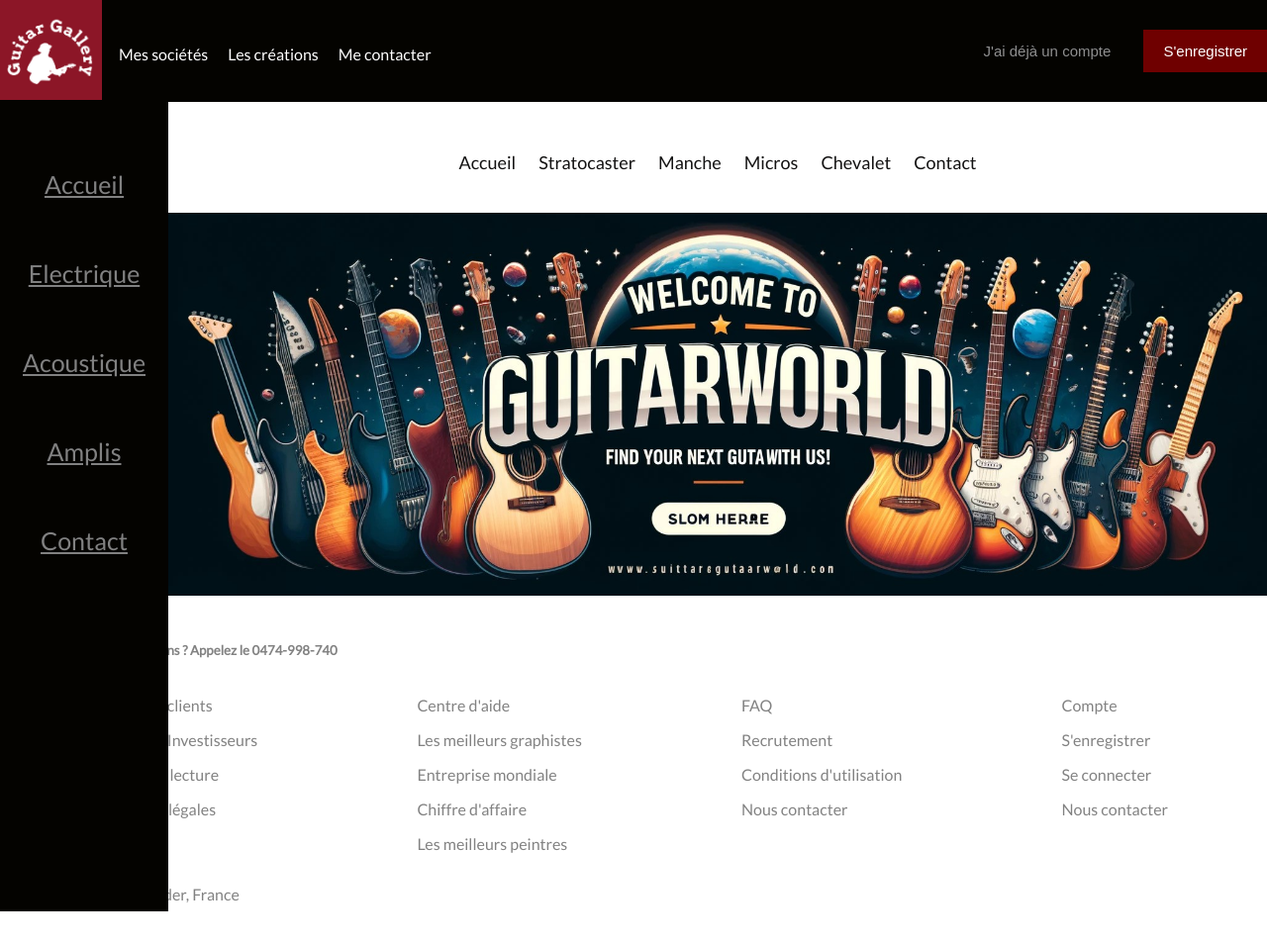
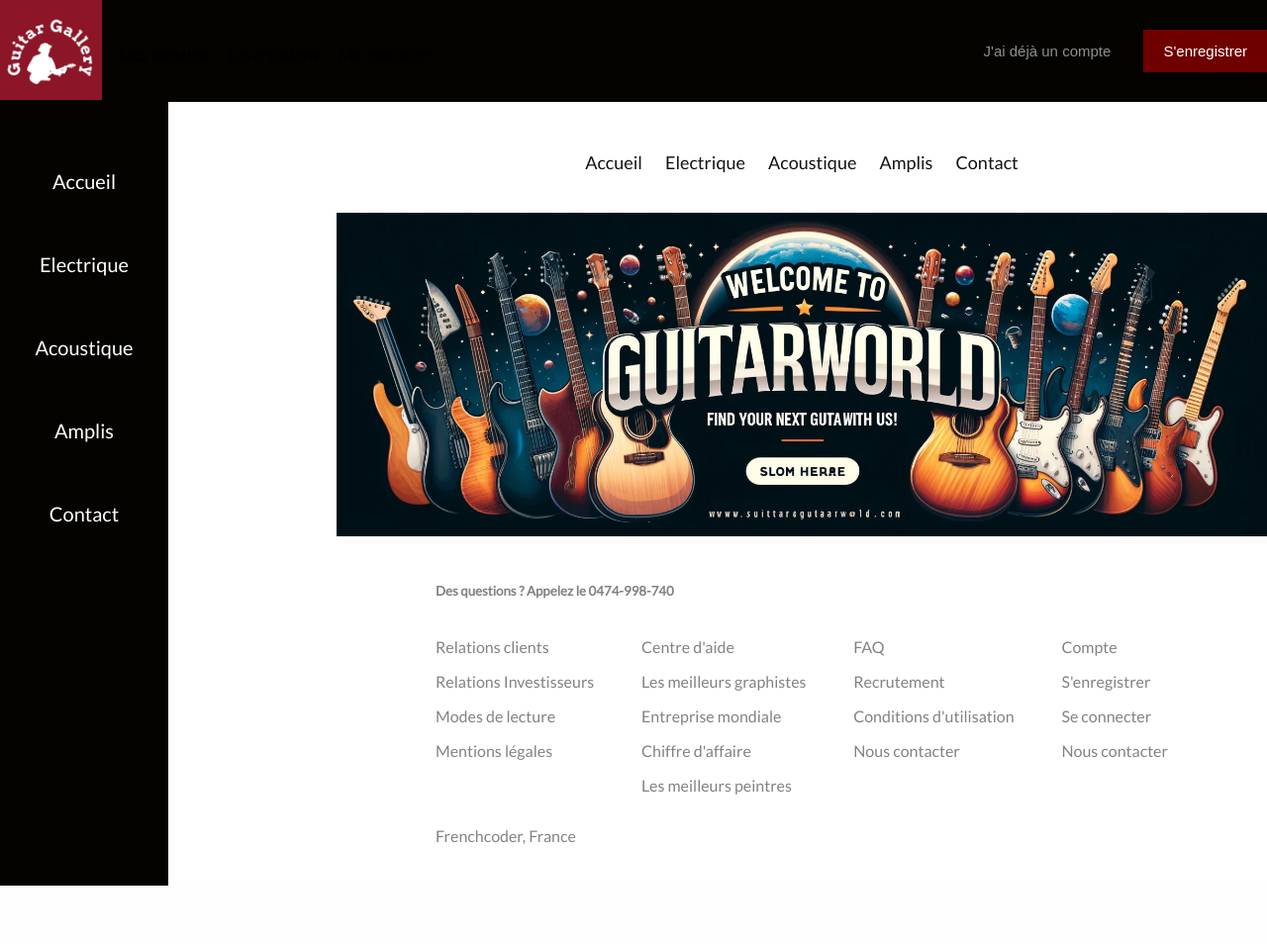
Before and after one commit to viicorico/premier-site-web-, a PHP site: page / in a window 1280 px wide. Shown: the whole page at 99% size. After the commit the page ends 895 px from the top, so only its background shows below. Run offline with PHP 8.4, Linux system fonts and the light colour scheme.

Commit message:
Changement des fichiers html en fichier php + lien vers la page electrique effectif

```diff
--- a/contact.html
+++ /dev/null
@@ -1,4 +0,0 @@
-<html lang="fr">
-<head>
-  <meta charset="UTF-8">
-  <meta name="viewport" content="width=device-width, initial-scale=1">
--- a/css/style.css
+++ b/css/style.css
@@ -3,12 +3,16 @@ body{
   background-color: #fff;
   padding: 0;
   margin: 0;
-  color: #fff;
+  color: #000000;
   font-family: 'Lato', sans-serif;
 }
 
+main {
+  margin-left: 170px; /* Correspond à la largeur du menu gauche */
+}
+
 /* Barre de navigation */
-#premiernav{
+#navfixe{
   display:flex;
   flex-wrap:wrap;
   justify-content: space-between;
@@ -17,6 +21,33 @@ body{
   top: 0;
   background-color: #040300;
   padding: 30px 0px;
+}
+#navfixe .onglets{
+  display:flex;
+  flex-wrap:wrap;
+  margin-top: 5px;
+  padding-left: 120px;
+}
+
+#navfixe .onglets a {
+  margin-right: 20px;
+  cursor:pointer;
+}
+#navfixe .buttons button{
+  padding: 13px 20px;
+  color: #fff;
+  border:none;
+  font-size: 15px;
+  cursor:pointer;
+  outline:none;
+}
+#navfixe .buttons .login{
+  background-color: inherit;
+  margin-right: 10px;
+  color: #8f8f8f;
+}
+#navfixe .buttons .register{
+  background-color: #7c0000e5;
 }
 .logo {
     display: block;
@@ -30,43 +61,39 @@ body{
     width: auto;
     height: 100%;
 }
+/* Fin de la premiere barre de navigation*/
 
-.menu_droit {
-  margin-left: 170px; /* Correspond à la largeur du menu gauche */
-}
-#premiernav .onglets{
-  display:flex;
-  flex-wrap:wrap;
-  margin-top: 5px;
-  padding-left: 120px;
+.menu_gauche {
+  margin-top: 101px;
+  height: 100%;
+  width: 170px;
+  position: fixed;
+  z-index: 1;
+  top: 0;
+  left: 0;
+  background-color: #040300;
+  overflow-x: hidden;
+  padding-top: 20px;
 }
 
-#premiernav .onglets a {
-  margin-right: 20px;
-  cursor:pointer;
+.menu_gauche a {
+  display: flex;
+  justify-content: center;
+  font-size: 20px;
+  color: #fff;
+  padding-bottom: 10px;
+  margin-top: 50px;
+  text-decoration: none;
 }
-#premiernav .buttons button{
-  padding: 13px 20px;
-  color: #fff;
-  border:none;
-  font-size: 15px;
-  cursor:pointer;
-  outline:none;
-}
-#premiernav .buttons .login{
-  background-color: inherit;
-  margin-right: 10px;
-  color: #8f8f8f;
-}
-#premiernav .buttons .register{
-  background-color: #7c0000e5;
+/* Styles spécifiques à la page d'accueil */
+.contenu_droite {
+  margin-left: 170px; /* Correspond à la largeur du menu gauche */
 }
 
 .banner img {
     width: 100%; /* Ajustez la largeur de l'image à 100% de la largeur du conteneur */
     height: auto; /* Pour maintenir le rapport hauteur/largeur */
 }
-/* Fin de la premiere barre de navigation*/
 
 .nav-menu {
     text-align: center;
@@ -99,7 +126,6 @@ body{
     color: #f39c12; /* Couleur vive pour effet hover */
 }
 
-
 /* Header */
 header{
   margin-top: 40px;
@@ -109,29 +135,6 @@ header{
   background-position: center;
 }
 /* Fin du header */
-.menu_gauche {
-    margin-top: 101px;
-    height: 100%;
-    width: 170px;
-    position: fixed;
-    z-index: 1;
-    top: 0;
-    left: 0;
-    background-color: #040300;
-    overflow-x: hidden;
-    padding-top: 20px;
-  }
-
-  .menu_gauche a {
-    display: flex;
-    justify-content: center;
-    font-size: 25px;
-    color: #818181;
-    padding-bottom: 10px;
-    margin-top: 50px;
-    ;
-
-  }
 
 
 /* Pied de page */
@@ -139,6 +142,7 @@ footer{
   background-color: #fff;
   padding: 25px 100px;
   color:#828282;
+  margin-left: 170px;
 }
 footer .colonnes{
   display: flex;
@@ -151,7 +155,7 @@ footer .colonnes{
   body .page{
     margin: 10px;
   }
-  #premiernav .onglets{
+  #navfixe .onglets{
     display:none;
   }
   header{
@@ -163,3 +167,14 @@ footer .colonnes{
     padding: 100px;
   }
 }
+/* FIN Styles spécifiques à la page d'accueil */
+
+/* Styles spécifiques à la page des guitares électriques */
+
+.electrique-titre {
+  text-align: center;
+}
+
+
+
+/* FIN Styles spécifiques à la page des guitares électriques */
--- a/index.html
+++ /dev/null
@@ -1,98 +0,0 @@
-<html lang="fr">
-<head>
-  <meta charset="UTF-8">
-  <meta name="viewport" content="width=device-width, initial-scale=1">
-  <title>Site complet moderne</title>
-  <link rel="stylesheet" href="/css/style.css">
-</head>
-<body>
-    <section class="page" id="page">
-      <!-- Barre de navigation -->
-      <nav id="premiernav">
-          <a href="index.html" class="logo">
-              <img src="img/logo.PNG" alt="Guitar Gallery">
-          </a>
-        <div class="onglets">
-          <a>Mes sociétés</a>
-          <a>Les créations</a>
-          <a>Me contacter</a>
-        </div>
-        <div class="buttons">
-          <button class="login">J'ai déjà un compte</button>
-          <button class="register">S'enregistrer</button>
-        </div>
-      </nav>
-        <!-- Fin de la barre de navigation -->
-         <!-- début du menu droit -->
-      <div class="menu_droit">
-      <nav id="deuxiemenav">
-          <div class="nav-menu">
-                      <ul>
-                          <li><a href="index.html">Accueil</a></li>
-                          <li><a href="Stratocaster.html">Stratocaster</a></li>
-                          <li><a href="manche.html">Manche</a></li>
-                          <li><a href="micros.html">Micros</a></li>
-                          <li><a href="chevalet.html">Chevalet</a></li>
-                          <li><a href="Contact.html">Contact</a></li>
-                      </ul>
-                  </div>
-      </nav>
-      <!-- Header -->
-      <header>
-          <div class="banner">
-              <img src="img/banniere.jpg" alt="Bannière">
-          </div>
-      </header>
-      <!-- Fin du header -->
-
-
-<div class="menu_gauche">
-    <a href="index.html">Accueil</a>
-    <a href="electrique.html">Electrique</a>
-    <a href="acoustique.html">Acoustique</a>
-    <a href="amplificateur.html">Amplis</a>
-    <a href="contact.html">Contact</a>
-</div>
-
-    <!-- Informations -->
-
-    <!-- Fin des informations -->
-  </section>
-
-  <!-- Pied de page -->
-  <footer>
-      <h5>Des questions ? Appelez le 0474-998-740</h5>
-      <div class="colonnes">
-        <div class="colonne">
-          <p>Relations clients</p>
-          <p>Relations Investisseurs</p>
-          <p>Modes de lecture</p>
-          <p>Mentions légales</p>
-        </div>
-        <div class="colonne">
-          <p>Centre d'aide</p>
-          <p>Les meilleurs graphistes</p>
-          <p>Entreprise mondiale</p>
-          <p>Chiffre d'affaire</p>
-          <p>Les meilleurs peintres</p>
-        </div>
-        <div class="colonne">
-          <p>FAQ</p>
-          <p>Recrutement</p>
-          <p>Conditions d'utilisation</p>
-          <p>Nous contacter</p>
-        </div>
-        <div class="colonne">
-          <p>Compte</p>
-          <p>S'enregistrer</p>
-          <p>Se connecter</p>
-          <p>Nous contacter</p>
-        </div>
-      </div>
-      <p>Frenchcoder, France</p>
-    </footer>
-  <!-- Fin du pied de page -->
-</div>
-   <!-- Fin du menu droit -->
-</body>
-</html>
--- /dev/null
+++ b/index.php
@@ -0,0 +1,71 @@
+<html lang="fr">
+<head>
+  <meta charset="UTF-8">
+  <meta name="viewport" content="width=device-width, initial-scale=1">
+  <title>Site complet moderne</title>
+  <link rel="stylesheet" href="css/style.css">
+</head>
+<body>
+  <!-- Barre de navigation -->
+  <?php include 'php/navfixe.php'; ?>
+  <!-- Fin de la barre de navigation -->
+  <main>
+      <section class="page" id="page">
+         <!-- début du menu droit -->
+      <div class="contenu_droite">
+      <?php include 'php/deuxiemenav.php'; ?>
+      <!-- Header -->
+      <header>
+          <div class="banner">
+              <img src="img/banniere.jpg" alt="Bannière">
+          </div>
+      </header>
+      <!-- Fin du header -->
+    </div>
+    <!-- Fin du menu droit -->
+
+    <?php include 'php/menu_gauche.php'; ?>
+
+    <!-- Informations -->
+
+    <!-- Fin des informations -->
+  </section>
+
+  <!-- Pied de page -->
+  <footer>
+      <h5>Des questions ? Appelez le 0474-998-740</h5>
+      <div class="colonnes">
+        <div class="colonne">
+          <p>Relations clients</p>
+          <p>Relations Investisseurs</p>
+          <p>Modes de lecture</p>
+          <p>Mentions légales</p>
+        </div>
+        <div class="colonne">
+          <p>Centre d'aide</p>
+          <p>Les meilleurs graphistes</p>
+          <p>Entreprise mondiale</p>
+          <p>Chiffre d'affaire</p>
+          <p>Les meilleurs peintres</p>
+        </div>
+        <div class="colonne">
+          <p>FAQ</p>
+          <p>Recrutement</p>
+          <p>Conditions d'utilisation</p>
+          <p>Nous contacter</p>
+        </div>
+        <div class="colonne">
+          <p>Compte</p>
+          <p>S'enregistrer</p>
+          <p>Se connecter</p>
+          <p>Nous contacter</p>
+        </div>
+      </div>
+      <p>Frenchcoder, France</p>
+    </footer>
+  <!-- Fin du pied de page -->
+
+</main>
+
+</body>
+</html>
--- /dev/null
+++ b/php/deuxiemenav.php
@@ -0,0 +1,11 @@
+<nav id="deuxiemenav">
+    <div class="nav-menu">
+                <ul>
+                    <li><a href="index.php">Accueil</a></li>
+                    <li><a href="electrique.php">Electrique</a></li>
+                    <li><a href="acoustique.html">Acoustique</a></li>
+                    <li><a href="amplificateurs.html">Amplis</a></li>
+                    <li><a href="Contact.html">Contact</a></li>
+                </ul>
+            </div>
+</nav>
--- /dev/null
+++ b/php/menu_gauche.php
@@ -0,0 +1,7 @@
+<div class="menu_gauche">
+    <a href="index.php">Accueil</a>
+    <a href="electrique.php">Electrique</a>
+    <a href="acoustique.html">Acoustique</a>
+    <a href="amplificateur.html">Amplis</a>
+    <a href="contact.html">Contact</a>
+</div>
--- /dev/null
+++ b/php/navfixe.php
@@ -0,0 +1,14 @@
+<nav id="navfixe">
+    <a href="index.html" class="logo">
+        <img src="img/logo.PNG" alt="Guitar Gallery">
+    </a>
+    <div class="onglets">
+        <a>Mes sociétés</a>
+        <a>Les créations</a>
+        <a>Me contacter</a>
+    </div>
+    <div class="buttons">
+        <button class="login">J'ai déjà un compte</button>
+        <button class="register">S'enregistrer</button>
+    </div>
+</nav>
```
Also changed, not shown: electrique.php (added, +35 -0 lines).
